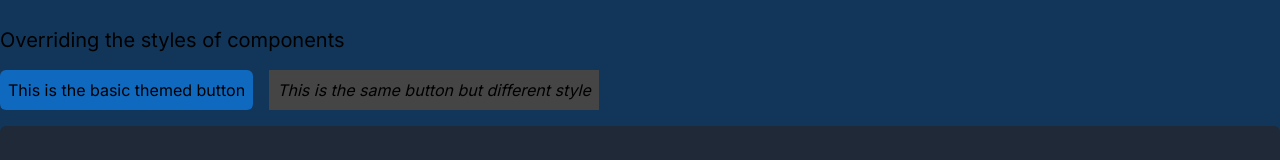
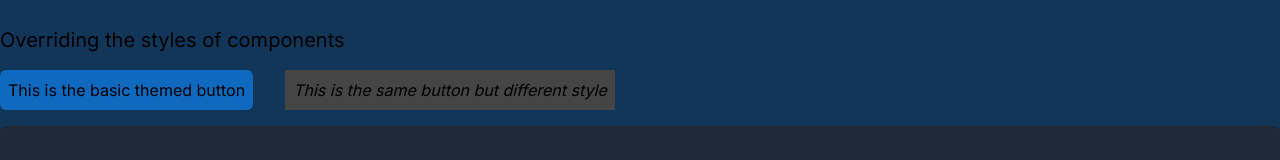
Before and after one commit to arvinsim/introduction-to-tailwindcss, a Next.js app: page / in a window 1280 px wide. Shown: the part 402-562 px from the top of the page. Built offline with nearby package versions, Linux system fonts and the light colour scheme.

Commit message:
chore: Update OverridingComponents styling to use flex gap instead of space-x

```diff
--- a/src/app/OverridingComponents.tsx
+++ b/src/app/OverridingComponents.tsx
@@ -5,7 +5,7 @@
   return (
     <div className={'w-full flex flex-col'}>
       <div className={'text-xl mb-4'}>Overriding the styles of components</div>
-      <div className="flex flex-col space-x-4 mb-4 md:flex-row">
+      <div className="flex flex-col gap-4 space-x-4 mb-4 md:flex-row">
         <Button className={'w-6/12 md:w-max'}>
           This is the basic themed button
         </Button>
```
